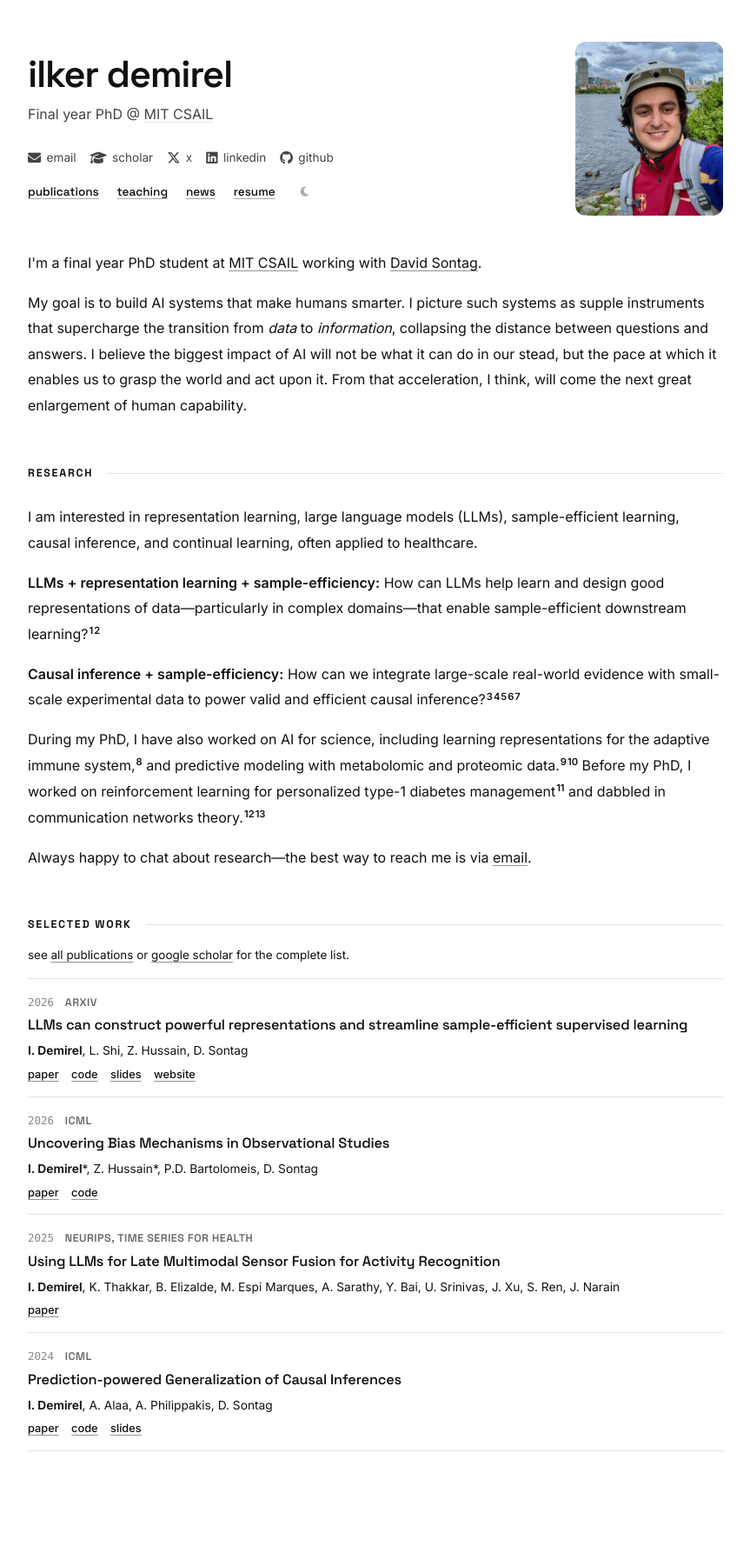
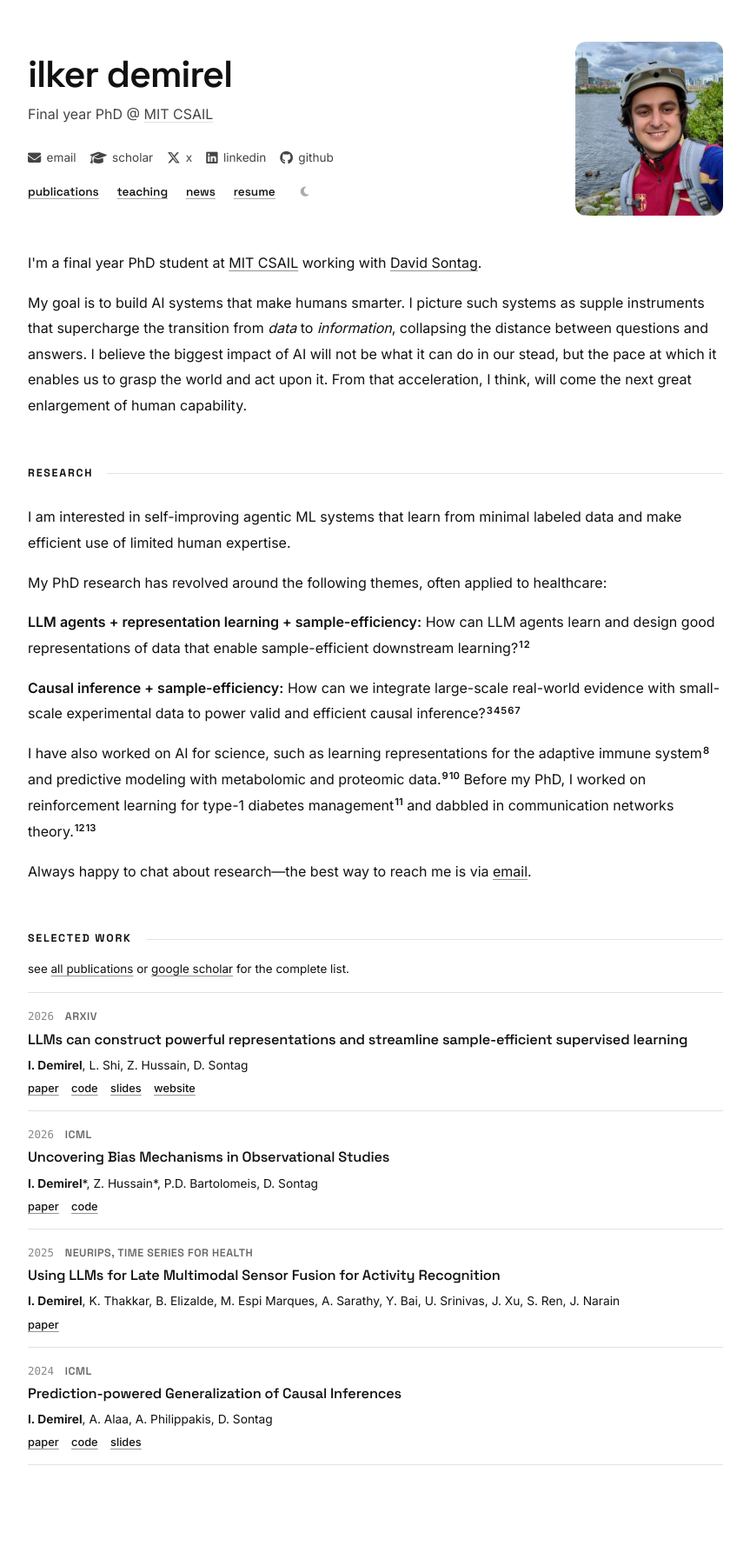
Before and after one commit to demireal/demireal.github.io, a Jekyll site: the page built from index.html, in a window 1280 px wide. Shown: the whole page at 87% size, without its empty margins (208-1071 px from the left). Built offline with Jekyll 4.4.1, drawn with Linux system fonts in a browser that asks for light colours.

Commit message:
rewrite research section around self-improving agentic ML framing
Co-authored-by: Cursor <cursoragent@cursor.com>

```diff
--- a/index.html
+++ b/index.html
@@ -45,12 +45,16 @@ title: ""
   <h2 class="section__heading">research</h2>
 
   <p>
-    I am interested in representation learning, large language models (LLMs), sample-efficient learning, causal inference, and continual learning, often applied to healthcare.
+    I am interested in self-improving agentic ML systems that learn from minimal labeled data and make efficient use of limited human expertise.
   </p>
 
   <p>
-    <span class="ri-label">LLMs + representation learning + sample-efficiency:</span>
-    How can LLMs help learn and design good representations of data&mdash;particularly in complex domains&mdash;that enable sample-efficient downstream learning?<a class="ri-ref" href="https://arxiv.org/pdf/2603.11679"><sup>1</sup></a><a class="ri-ref" href="https://arxiv.org/pdf/2509.10729"><sup>2</sup></a>
+    My PhD research has revolved around the following themes, often applied to healthcare:
+  </p>
+
+  <p>
+    <span class="ri-label">LLM agents + representation learning + sample-efficiency:</span>
+    How can LLM agents learn and design good representations of data that enable sample-efficient downstream learning?<a class="ri-ref" href="https://arxiv.org/pdf/2603.11679"><sup>1</sup></a><a class="ri-ref" href="https://arxiv.org/pdf/2509.10729"><sup>2</sup></a>
   </p>
 
   <p>
@@ -59,7 +63,7 @@ title: ""
   </p>
 
   <p>
-    During my PhD, I have also worked on AI for science, including learning representations for the adaptive immune system,<a class="ri-ref" href="https://openreview.net/pdf?id=oAukQalLzs"><sup>8</sup></a> and predictive modeling with metabolomic and proteomic data.<a class="ri-ref" href="https://www.biorxiv.org/content/10.64898/2026.05.05.723059v1.abstract"><sup>9</sup></a><a class="ri-ref" href="https://www.ahajournals.org/doi/abs/10.1161/circ.148.suppl_1.14625"><sup>10</sup></a> Before my PhD, I worked on reinforcement learning for personalized type-1 diabetes management<a class="ri-ref" href="https://proceedings.neurips.cc/paper_files/paper/2022/file/afddff15817993412489a7df483da7d9-Paper-Conference.pdf"><sup>11</sup></a> and dabbled in communication networks theory.<a class="ri-ref" href="https://ieeexplore.ieee.org/abstract/document/8904457/"><sup>12</sup></a><a class="ri-ref" href="https://www.sciencedirect.com/science/article/abs/pii/S1051200422000409"><sup>13</sup></a>
+    I have also worked on AI for science, such as learning representations for the adaptive immune system<a class="ri-ref" href="https://openreview.net/pdf?id=oAukQalLzs"><sup>8</sup></a> and predictive modeling with metabolomic and proteomic data.<a class="ri-ref" href="https://www.biorxiv.org/content/10.64898/2026.05.05.723059v1.abstract"><sup>9</sup></a><a class="ri-ref" href="https://www.ahajournals.org/doi/abs/10.1161/circ.148.suppl_1.14625"><sup>10</sup></a> Before my PhD, I worked on reinforcement learning for type-1 diabetes management<a class="ri-ref" href="https://proceedings.neurips.cc/paper_files/paper/2022/file/afddff15817993412489a7df483da7d9-Paper-Conference.pdf"><sup>11</sup></a> and dabbled in communication networks theory.<a class="ri-ref" href="https://ieeexplore.ieee.org/abstract/document/8904457/"><sup>12</sup></a><a class="ri-ref" href="https://www.sciencedirect.com/science/article/abs/pii/S1051200422000409"><sup>13</sup></a>
   </p>
 
   <p>
```
